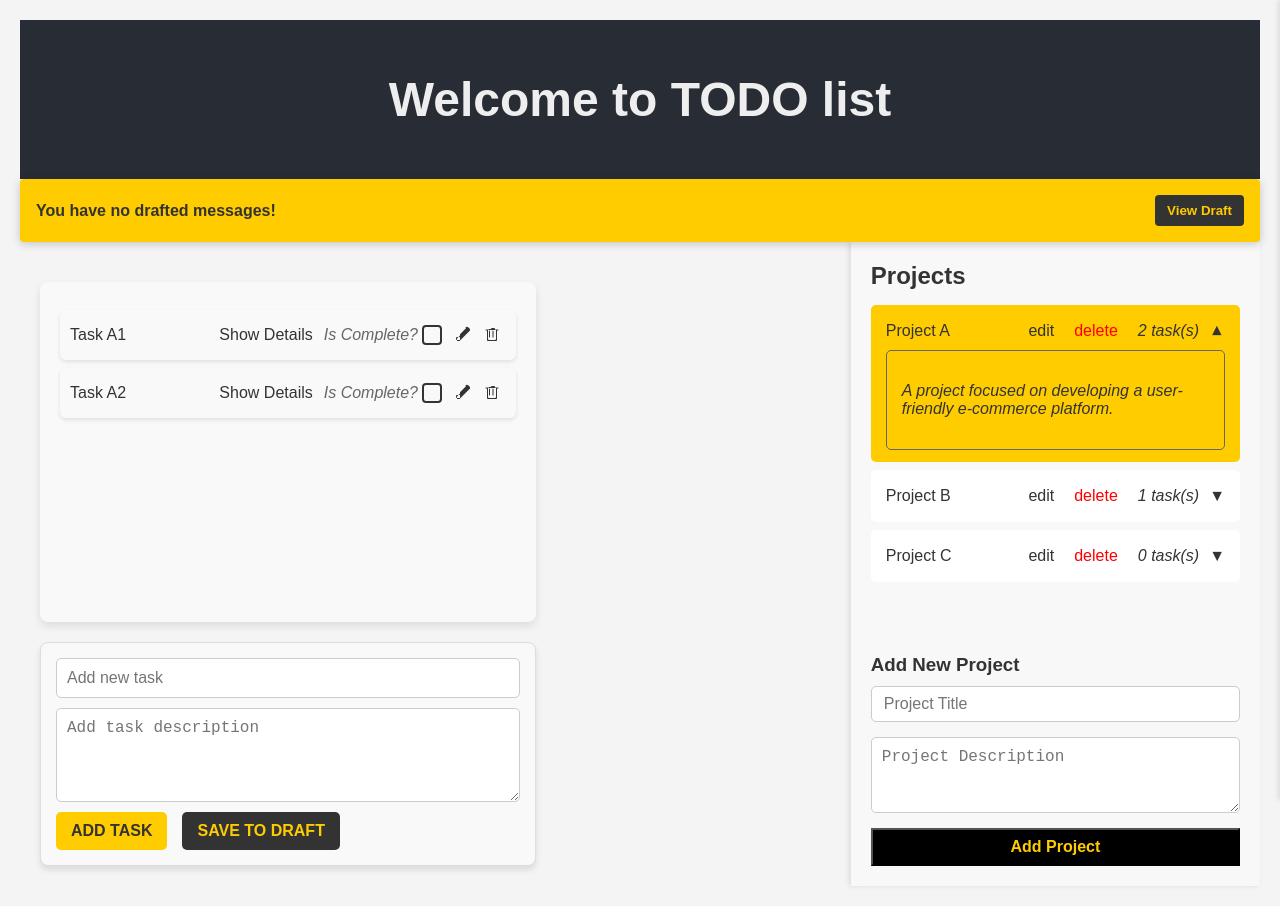
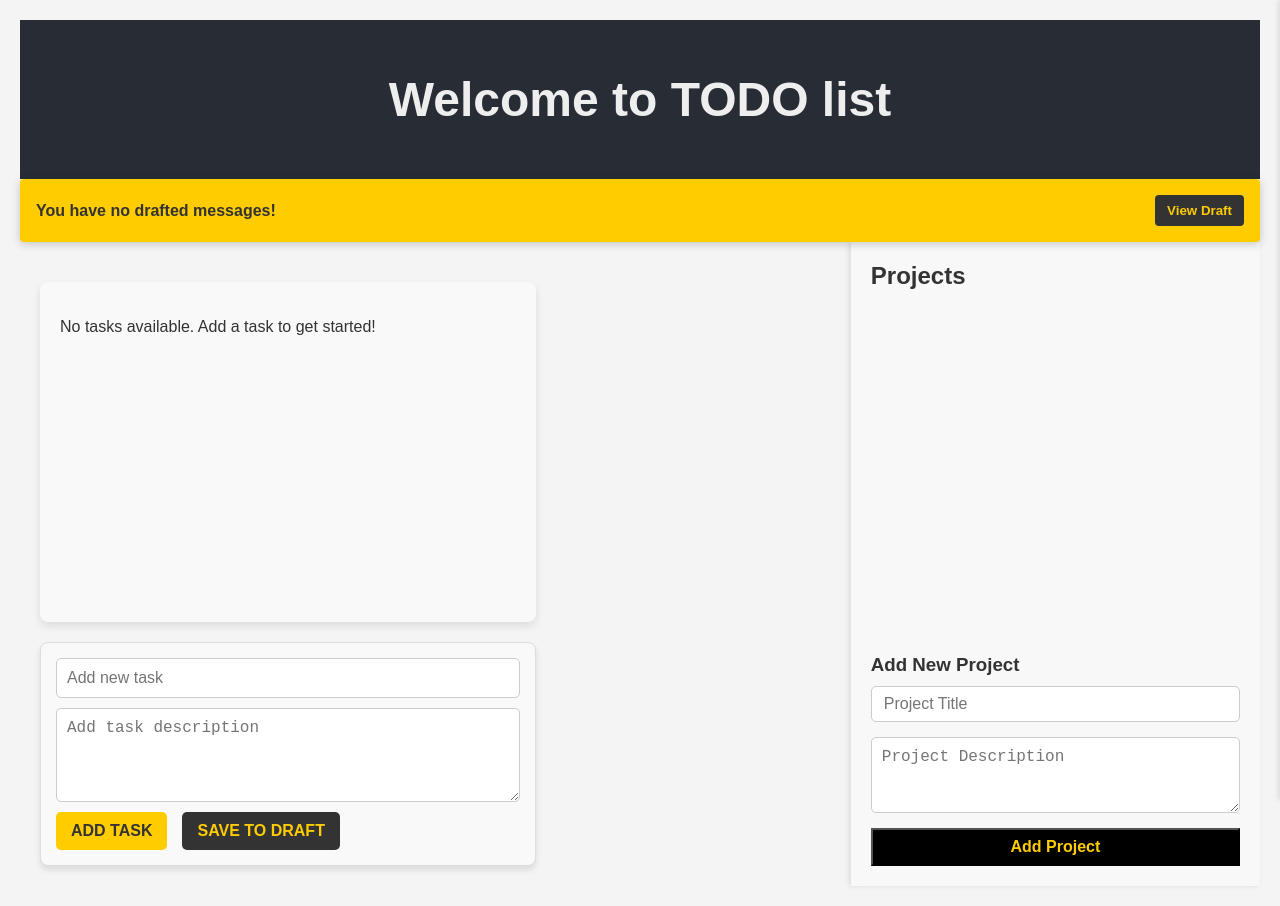
Before and after one commit to seif1125/todo-list, a React (Create React App) app: page / in a window 1280 px wide. Built offline with nearby package versions, Linux system fonts and the light colour scheme.

Commit message:
Add task,project,draft

```diff
--- a/src/AddProjectForm.js
+++ b/src/AddProjectForm.js
@@ -1,20 +1,24 @@
-import React,{useState} from 'react';
-const AddProjectForm = ({ onAddProject }) => {
+import React,{useState,useContext} from 'react';
+import { ProjectContext } from './App';
+const AddProjectForm = () => {
     const [title, setTitle] = useState('');
     const [description, setDescription] = useState('');
+   const {handleAddProject} = useContext(ProjectContext);
 
 
-    const handleAddProject = (e) => {
+
+    const addProject = (e) => {
       e.preventDefault();
       if (title.trim()) {
-        onAddProject({ title, description });
+        const newProject= { id: Date.now(), name: title ,description:description,tasks:[]};
+        handleAddProject(newProject);
         setTitle('');
         setDescription('');
       }
     };
 
     return (
-      <form className="add-project-form" onSubmit={handleAddProject}>
+      <form className="add-project-form" onSubmit={addProject}>
         <h3>Add New Project</h3>
         <input
           type="text"
--- a/src/AddTask.js
+++ b/src/AddTask.js
@@ -1,29 +1,31 @@
-import { useState } from "react";
+import { useContext, useState } from "react";
+import { ProjectContext } from './App';
 
-export default function AddTask({ onAddTask, onSaveDraft }) {
+export default function AddTask({selectedProject}) {
   const [taskTitle, setTaskTitle] = useState('');
   const [taskDescription, setTaskDescription] = useState('');
+  const {handleAddTask,handleAddDraft} =useContext(ProjectContext)
 
-  const handleAddTask = (e) => {
+  const addTask = (e) => {
     e.preventDefault();
     if (taskTitle.trim()) {
-      onAddTask({ title: taskTitle, description: taskDescription });
+      handleAddTask({ id:Date.now(),title: taskTitle, description: taskDescription });
       setTaskTitle('');
       setTaskDescription('');
     }
   };
 
-  const handleSaveDraft = (e) => {
+  const addDraft = (e) => {
     e.preventDefault();
     if (taskTitle.trim()) {
-      onSaveDraft({ title: taskTitle, description: taskDescription });
+      handleAddDraft({id:Date.now(), title: taskTitle, description: taskDescription,projectId:selectedProject.id,projectName:selectedProject.name });
       setTaskTitle('');
       setTaskDescription('');
     }
   };
 
   return (
-    <form className="add-task-form" onSubmit={handleAddTask}>
+    <form className="add-task-form" onSubmit={addTask}>
       <input
         value={taskTitle}
         onChange={(e) => setTaskTitle(e.target.value)}
@@ -39,7 +41,7 @@ export default function AddTask({ onAddTask, onSaveDraft }) {
       ></textarea>
       <div className="button-group">
         <button type="submit">Add Task</button>
-        <button type="button" onClick={handleSaveDraft}>Save to Draft</button>
+        <button type="button" onClick={addDraft}>Save to Draft</button>
       </div>
     </form>
   );
--- a/src/App.js
+++ b/src/App.js
@@ -1,80 +1,81 @@
 import './App.css';
+import { useState, useEffect, createContext } from 'react';
 import NotificationBar from './NotificationBar';
 import TaskContainer from './TaskContainer';
 import ProjectsLists from './ProjectLists';
 import DraftsSidebar from './DraftsSideBar';
-import { useState, useEffect, useMemo } from 'react';
+
+// Create Contexts
+export const ProjectContext = createContext();
 
 function App() {
+  // State for managing drafts, projects, and selected project
   const [drafts, setDrafts] = useState([]);
+  const [projects, setProjects] = useState([]);
+  const [selectedProject, setSelectedProject] = useState(projects[0]);
   const [isDraftSidebarOpen, setIsDraftSidebarOpen] = useState(false);
 
-  // Projects data
-  const projects = useMemo(() => [
-    {
-      id: 1,
-      name: 'Project A',
-      description: 'A project focused on developing a user-friendly e-commerce platform.',
-      tasks: [
-        { id: 1, title: 'Task A1', description: 'Design homepage layout.' },
-        { id: 2, title: 'Task A2', description: 'Implement search functionality.' }
-      ]
-    },
-    {
-      id: 2,
-      name: 'Project B',
-      description: 'An internal project for building a project management tool.',
-      tasks: [
-        { id: 3, title: 'Task B1', description: 'Set up database schema.' }
-      ]
-    },
-    {
-      id: 3,
-      name: 'Project C',
-      description: 'A mobile application for real-time weather updates.',
-      tasks: []
-    }
-  ], []);
-
-  const [selectedProject, setSelectedProject] = useState(projects[0]);
-
-  // Fetch saved drafts from localStorage when the component mounts
+  // Effect to load drafts from localStorage on page load
   useEffect(() => {
     const savedDrafts = JSON.parse(localStorage.getItem('drafts')) || [];
-    setDrafts(savedDrafts); // Set drafts only if they exist
+    const savedProjects=JSON.parse(localStorage.getItem('projects')) || [];
+    setDrafts(savedDrafts);
+    setProjects(savedProjects)
   }, []);
 
-  // Save drafts to localStorage whenever the drafts state updates
+  // Effect to save drafts to localStorage whenever drafts change
   useEffect(() => {
     if (drafts.length > 0) {
       localStorage.setItem('drafts', JSON.stringify(drafts));
     }
   }, [drafts]);
 
-  // Handle project selection change
+  // Effect to save projects to drafts on page reload
+  useEffect(() => {
+    const saveProjectsToDrafts = () => {
+      localStorage.setItem('projects', JSON.stringify(projects));
+    };
+    window.addEventListener('beforeunload', saveProjectsToDrafts);
+    return () => {
+      window.removeEventListener('beforeunload', saveProjectsToDrafts);
+    };
+  }, [projects]);
+
+  // Function to change selected project
   const changeSelectedProject = (selectedId) => {
     const newSelectedProject = projects.find(project => project.id === selectedId);
     setSelectedProject(newSelectedProject);
   };
 
-  // Toggle the drafts sidebar visibility
+  // Function to toggle drafts sidebar visibility
   const handleToggleDraftSidebar = () => {
-    setIsDraftSidebarOpen(prev => !prev);
+    setIsDraftSidebarOpen((prev) => !prev);
   };
 
-  const openDraftSidebar = () => {
-    setIsDraftSidebarOpen(true);
+  // Function to handle adding drafts
+  const handleAddDraft = (draft) => {
+    setDrafts((prev) => [...prev, draft]);
   };
 
-  // Handle deleting a draft
-  const handleDeleteDraft = (draftId) => {
-    setDrafts(prevDrafts => prevDrafts.filter(draft => draft.id !== draftId));
+  // Function to handle adding a new project
+  const handleAddProject = (newProject) => {
+    setProjects((prev) => [...prev, newProject]);
   };
 
-  // Handle saving a draft
-  const handleSaveDraft = (draftId) => {
-    // Logic for saving draft (e.g., move draft to tasks list)
-    // You can move it to a task within the selected project
+  // Function to handle adding a new task to a selected project
+  const handleAddTask = (newTask) => {
+    const updatedProjects = projects.map((project) =>
+      project.id === selectedProject.id
+        ? { ...project, tasks: [...project.tasks, newTask] }
+        : project
+    );
+
+    const updatedSelectedProject = updatedProjects.find(
+      (project) => project.id === selectedProject.id
+    );
+
+    setProjects(updatedProjects);
+    setSelectedProject(updatedSelectedProject);
   };
 
   return (
@@ -84,28 +85,54 @@ function App() {
       </header>
 
       <NotificationBar
-        openDraftSideBar={openDraftSidebar}
-        isVisible={drafts.length > 0}
+        openDraftSideBar={handleToggleDraftSidebar}
+        drafts={drafts}
       />
 
       <section className="main-section">
+        <ProjectContext.Provider value={{ handleAddProject, handleAddTask, handleAddDraft }}>
           <TaskContainer selectedProject={selectedProject} />
           <ProjectsLists
             projects={projects}
             selectedProject={selectedProject}
             onProjectSelect={changeSelectedProject}
           />
-
+        </ProjectContext.Provider>
         <DraftsSidebar
           drafts={drafts}
           isOpen={isDraftSidebarOpen}
           onClose={handleToggleDraftSidebar}
-          onDeleteDraft={handleDeleteDraft}
-          onSaveDraft={handleSaveDraft}
         />
       </section>
     </div>
   );
 }
 
+// Initial state for projects
+// const getInitialProjects = () => [
+//   {
+//     id: 1,
+//     name: 'Project A',
+//     description: 'A project focused on developing a user-friendly e-commerce platform.',
+//     tasks: [
+//       { id: 1, title: 'Task A1', description: 'Design homepage layout.' },
+//       { id: 2, title: 'Task A2', description: 'Implement search functionality.' }
+//     ]
+//   },
+//   {
+//     id: 2,
+//     name: 'Project B',
+//     description: 'An internal project for building a project management tool.',
+//     tasks: [
+//       { id: 3, title: 'Task B1', description: 'Set up database schema.' }
+//     ]
+//   },
+//   {
+//     id: 3,
+//     name: 'Project C',
+//     description: 'A mobile application for real-time weather updates.',
+//     tasks: []
+//   }
+// ];
+
 export default App;
--- a/src/NotificationBar.js
+++ b/src/NotificationBar.js
@@ -1,10 +1,10 @@
 
 
-export default function NotificationBar({ isVisible ,openDraftSideBar}) {
+export default function NotificationBar({ drafts ,openDraftSideBar}) {
     return (
 
             <div className="notification-bar">
-               {isVisible ? (   <p>You have drafted messages!</p> ):(<p>You have no drafted messages!</p>)}
+               {drafts.length>0? (   <p>You have {drafts.length} drafted messages!</p> ):(<p>You have no drafted messages!</p>)}
                 <div className="notification-actions">
                     <button onClick={openDraftSideBar} className="view-draft-btn">View Draft</button>
                 </div>
--- a/src/ProjectItem.js
+++ b/src/ProjectItem.js
@@ -1,4 +1,4 @@
-import React, { useState } from 'react';
+import React from 'react';
 
 const ProjectItem = ({ project, isSelected, onSelect, onEdit, onDelete }) => {
 
@@ -16,12 +16,13 @@ const ProjectItem = ({ project, isSelected, onSelect, onEdit, onDelete }) => {
 
         <div className="project-actions">
           {/* Edit and delete icons */}
-          <span className="edit-button" onClick={(e) => { e.stopPropagation(); onEdit(project.id); }}>
+          {isSelected&&( <><span className="edit-button" onClick={(e) => { e.stopPropagation(); onEdit(project.id); }}>
             edit
           </span>
           <span className="delete-button" onClick={(e) => { e.stopPropagation(); onDelete(project.id); }}>
            delete
-          </span>
+          </span></>)}
+
            <span className='tasks-count'>{project?.tasks?.length ?? '--'} task(s)</span>
           <div>
 
--- a/src/ProjectLists.js
+++ b/src/ProjectLists.js
@@ -21,10 +21,7 @@ export default function ProjectsSidebar  ({ projects, onProjectSelect, selectedP
       </ul>
       </div>
 
-
-
-
-     <AddProjectForm onAddProject={()=>{}} />   {/*onAddProject */}
+     <AddProjectForm />
 
 
     </div>
--- a/src/TaskContainer.js
+++ b/src/TaskContainer.js
@@ -6,12 +6,7 @@ import TaskList from "./TasksList"
 export default function TasksContainer ({selectedProject}){
 
 
-      const addTask = (title) => {
-        // setTasks([
-        //   ...tasks,
-        //   { id: Date.now(), title, completed: false }
-        // ]);
-      };
+
 
       const completeTask = (taskId) => {
         // setTasks(
@@ -28,8 +23,8 @@ export default function TasksContainer ({selectedProject}){
     return(
 
         <div className="container">
-        <TaskList  tasks={selectedProject.tasks} onComplete={completeTask} onDelete={deleteTask}   />
-        <AddTask/>
+        <TaskList  tasks={selectedProject?.tasks} onComplete={completeTask} onDelete={deleteTask}   />
+        <AddTask selectedProject={selectedProject}/>
 
 
         </div>
--- a/src/TasksList.js
+++ b/src/TasksList.js
@@ -4,7 +4,7 @@ import TaskItem from './TaskItem';
 const TaskList = ({ tasks, onComplete, onDelete }) => {
   return (
     <div className="task-list">
-      {tasks.length > 0 ? (
+      {tasks?.length > 0 ? (
         tasks.map((task) => (
           <TaskItem
             key={task.id}
```
Lines whose indentation alone changed are shown as unchanged.
